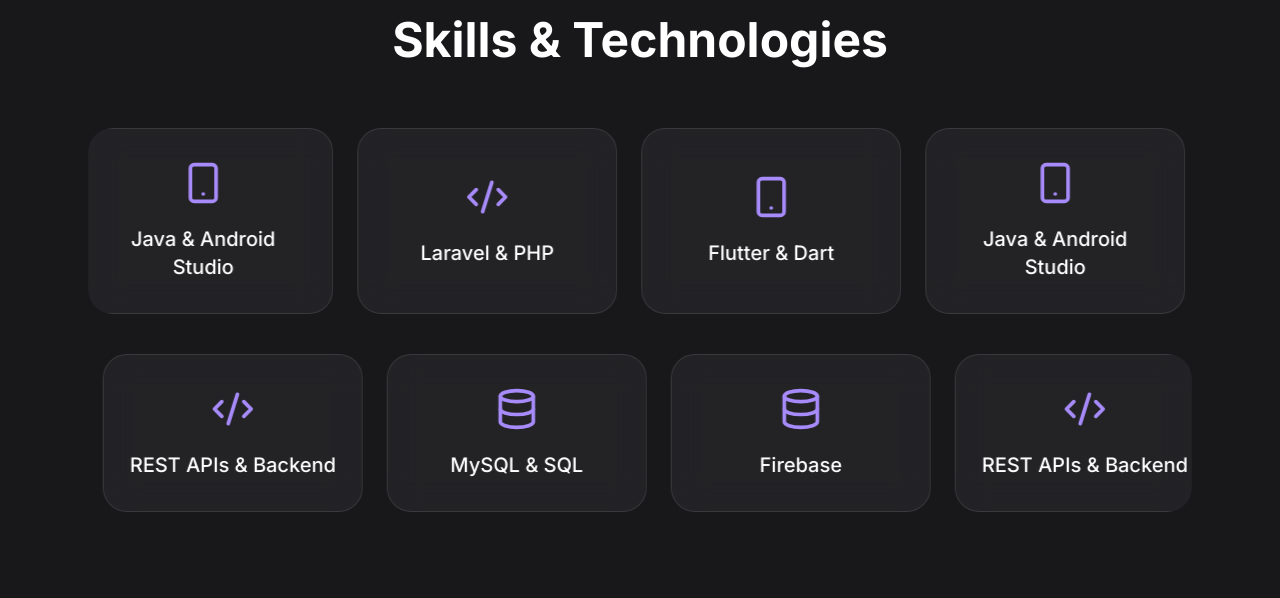
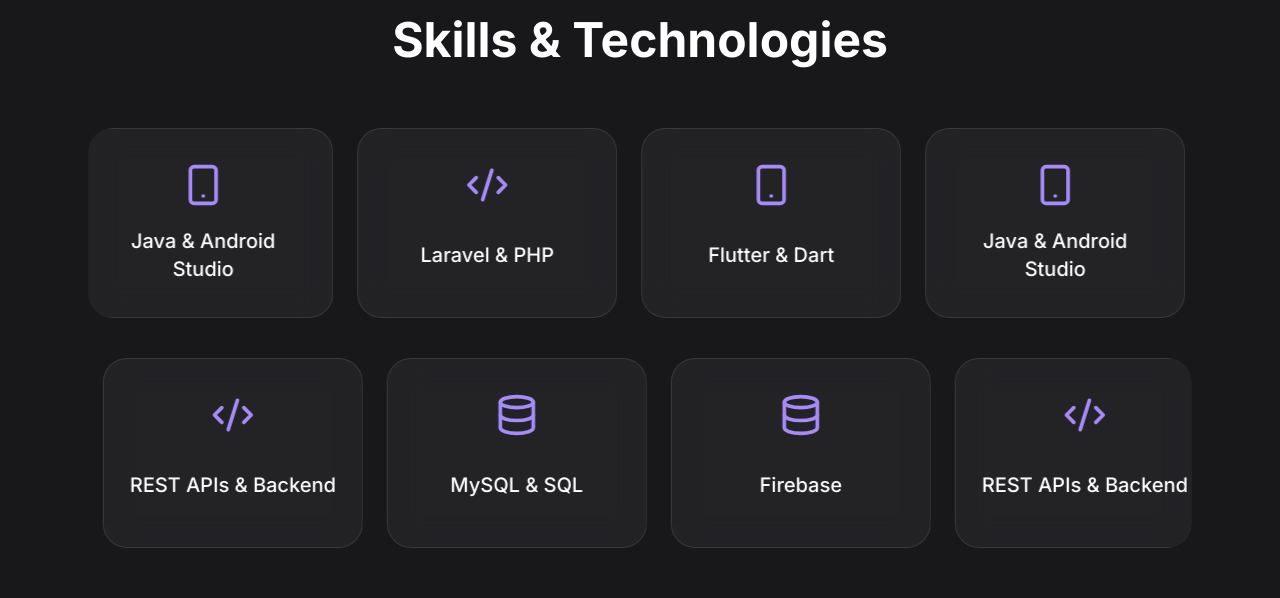
Before and after one commit to keenden1/portfolio, a Next.js app: page / in a window 1280 px wide. Shown: the part 1680-2278 px from the top of the page. Built offline with nearby package versions, Linux system fonts and the light colour scheme; no server answers; the database is empty.

Commit message:
added height on skill box

```diff
--- a/app/globals.css
+++ b/app/globals.css
@@ -244,7 +244,21 @@ select option {
 }
 
 .skills-card {
+  height: 190px;
+  min-height: 190px;
+  box-sizing: border-box;
   transition: box-shadow 220ms ease, border-color 220ms ease;
+}
+
+.skills-card > svg {
+  flex-shrink: 0;
+}
+
+.skills-card > div {
+  min-height: 56px;
+  display: flex;
+  align-items: center;
+  justify-content: center;
 }
 
 .skills-card:hover,
--- a/app/page.tsx
+++ b/app/page.tsx
@@ -376,6 +376,7 @@ export default function Portfolio() {
                         <li
                           key={`${skill.label}-${index}`}
                           aria-hidden={index >= group.skills.length ? true : undefined}
+                          style={{ height: 190, minHeight: 190, maxHeight: 190 }}
                           className="skills-card glass flex w-[240px] shrink-0 flex-col items-center justify-center rounded-3xl px-6 py-8 text-center md:w-[260px]"
                         >
                           <Icon size={44} aria-hidden="true" className="mb-5 text-violet-400" />
```
